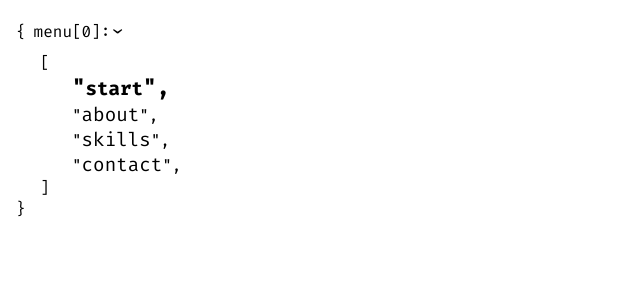
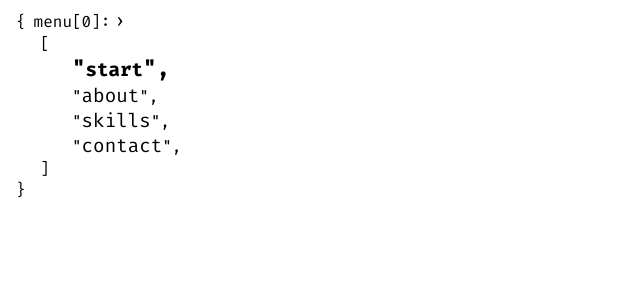
Before and after one commit to jonnitg/jonnitg.github.io, a Next.js app: page / in a window 1280 px wide. Shown: the top 300 px of the page, without its empty margins (0-640 px from the left). Built offline with nearby package versions, Linux system fonts and the light colour scheme.

Commit message:
fix: CodeExpandButton icon and styles

```diff
--- a/src/components/navigation/navigation.component.tsx
+++ b/src/components/navigation/navigation.component.tsx
@@ -62,7 +62,10 @@ const Navigation: React.FunctionComponent = () => {
       <nav ref={setRef} className={styles.container}>
         <CodeText>
           {`menu[${position}]:`}
-          <CodeExpandButton onClick={() => setIsShrunk(!isShrunk)} />
+          <CodeExpandButton
+            isShrunk={isShrunk}
+            onClick={() => setIsShrunk(!isShrunk)}
+          />
           <CodeList
             isShrunk={isShrunk}
             list={routes.map((route, index) => ({
--- a/src/elements/code-expand-button/code-expand-button.element.tsx
+++ b/src/elements/code-expand-button/code-expand-button.element.tsx
@@ -3,14 +3,18 @@ import clsx from 'clsx';
 import styles from './code-expand-button.module.scss';
 
 interface Props {
+  isShrunk: boolean;
   onClick: () => void;
 }
 
-const CodeExpandButton: React.FunctionComponent<Props> = ({ onClick }) => {
+const CodeExpandButton: React.FunctionComponent<Props> = ({
+  onClick,
+  isShrunk = false,
+}) => {
   return (
     <button
       type="button"
-      className={clsx(styles.btn, styles['btn--is-expanded'])}
+      className={clsx(styles.btn, isShrunk && styles['btn--is-expanded'])}
       onClick={onClick}
     >
       &rsaquo;
--- a/src/elements/code-expand-button/code-expand-button.module.scss
+++ b/src/elements/code-expand-button/code-expand-button.module.scss
@@ -1,7 +1,7 @@
 .btn {
   appearance: none;
   margin: 0;
-  padding: 0 0.5em;
+  padding: 0 0.2em;
   border: 0;
   font-size: 1.2rem;
   background-color: transparent;
@@ -13,8 +13,8 @@
   }
 
   &--is-expanded {
-    padding: 0.5em 0;
+    padding: 0 0.5em;
     transform: rotate(90deg);
-    transform-origin: 60% 55%;
+    transform-origin: 45% 45%;
   }
 }
```
